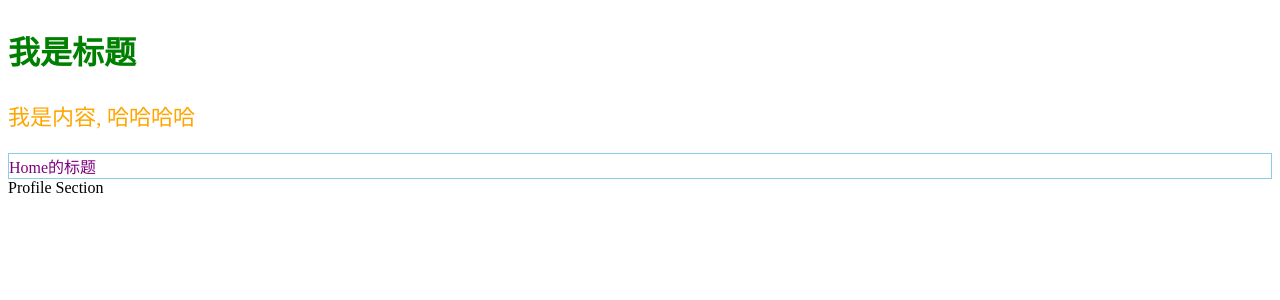
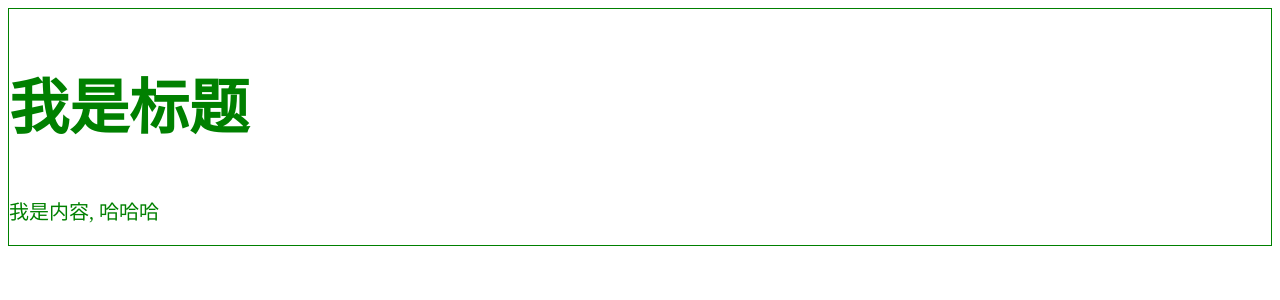
Before and after one commit to yzjgogo/vue3study, a React (Create React App) app in the folder react_scaffold/: page / in a window 1280 px wide. Shown: the top 300 px of the page. Built offline with nearby package versions, Linux system fonts and the light colour scheme.

Commit message:
提交一波代码

```diff
--- /dev/null
+++ b/react_scaffold/craco.config.js
@@ -0,0 +1,17 @@
+const CracoLessPlugin = require('craco-less');
+
+module.exports = {
+  plugins: [
+    {
+      plugin: CracoLessPlugin,
+      options: {
+        lessLoaderOptions: {
+          lessOptions: {
+            modifyVars: { '@primary-color': '#1DA57A' },
+            javascriptEnabled: true,
+          },
+        },
+      },
+    },
+  ],
+};
--- a/react_scaffold/package.json
+++ b/react_scaffold/package.json
@@ -3,11 +3,14 @@
   "version": "0.1.0",
   "private": true,
   "dependencies": {
+    "@craco/craco": "^7.1.0",
     "@testing-library/dom": "^10.4.0",
     "@testing-library/jest-dom": "^6.6.3",
     "@testing-library/react": "^16.3.0",
     "@testing-library/user-event": "^13.5.0",
     "axios": "^1.9.0",
+    "classnames": "^2.5.1",
+    "craco-less": "^3.0.1",
     "react": "^19.1.0",
     "react-dom": "^19.1.0",
     "react-scripts": "5.0.1",
@@ -18,6 +21,9 @@
     "start": "react-scripts start",
     "build": "react-scripts build",
     "test": "react-scripts test",
+    "start1": "craco start",
+    "build1": "craco build",
+    "test1": "craco test",
     "eject": "react-scripts eject"
   },
   "eslintConfig": {
--- /dev/null
+++ b/react_scaffold/src/21CSS_4_Less编写方式/App.jsx
@@ -0,0 +1,27 @@
+import React, { PureComponent } from 'react'
+import "./App.less"
+/**
+  react中使用less的配置过程：
+  参考：https://developer.aliyun.com/article/1339586 中的方式二
+  1：npm install @craco/craco craco-less -S
+  2：修改package.json中的scripts脚本:
+    "start": "craco start",
+    "build": "craco build",
+    "test": "craco test",
+    我现在还原了，改成了start1、build1、test1,想测的时候切换一下
+  3：在项目根目录下创建craco.config.js文件，具体去看这个文件的内容
+ */
+export class App extends PureComponent {
+  render() {
+    return (
+      <div className='app'>
+        <div className='section'>
+          <h2 className='title'>我是标题</h2>
+          <p className='content'>我是内容, 哈哈哈</p>
+        </div>
+      </div>
+    )
+  }
+}
+
+export default App
--- /dev/null
+++ b/react_scaffold/src/21CSS_4_Less编写方式/App.less
@@ -0,0 +1,15 @@
+@primaryColor: green;
+
+.section {
+  border: 1px solid @primaryColor;
+
+  .title {
+    font-size: 60px;
+    color: @primaryColor;
+  }
+
+  .content {
+    font-size: 20px;
+    color: @primaryColor;
+  }
+}
--- a/react_scaffold/src/index.js
+++ b/react_scaffold/src/index.js
@@ -36,7 +36,8 @@ import ReactDOM from "react-dom/client"
 // import App from "./20_React的动画实现/03_TransitionGroup/App"
 // import App from "./21CSS_1_内联样式的CSS/App"
 // import App from "./21CSS_2_普通的CSS写法/App"
-import App from "./21CSS_3_CSS_Modules/App"
+// import App from "./21CSS_3_CSS_Modules/App"
+import App from "./21CSS_4_Less编写方式/App"
 // import { StrictMode } from "react"
 
 // 编写React代码, 并且通过React渲染出来对应的内容
```
Also changed, not shown: 1 other file (tests, documents, lock files or other folders).
